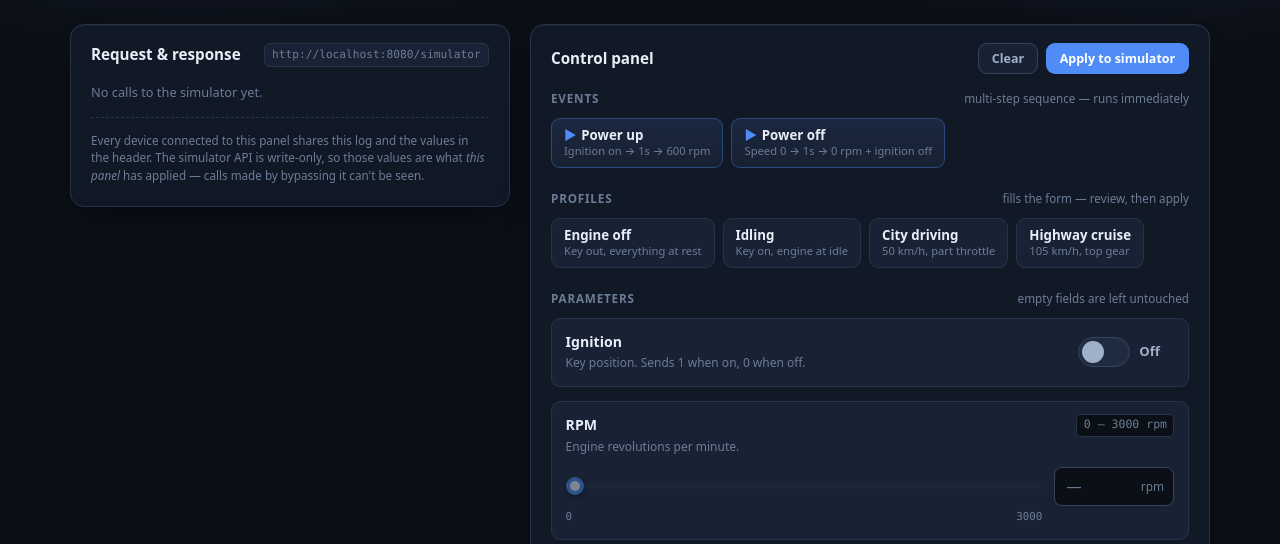
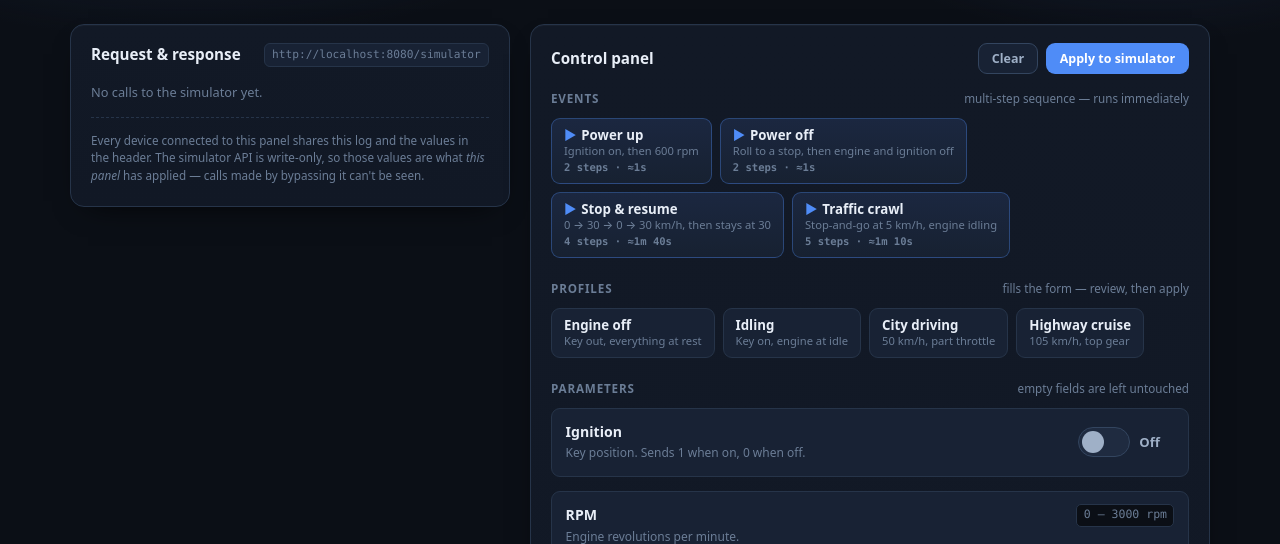
Before and after one commit to Adriedupleaf/hos-simulator-web, a Flask app: page / in a window 1280 px wide. Shown: the part 179-723 px from the top of the page. Run offline with Flask 3, Linux system fonts and the light colour scheme; data that the repository does not hold is empty.

Commit message:
Enhance event handling and UI for simulator sequences
- Updated event definitions to include new sequences: Stop & resume, Traffic crawl.
- Improved event progress display in the UI with detailed step information.
- Added functionality to cancel running sequences via a new API endpoint.
- Refactored event execution logic to run in the background, allowing for better user experience.

```diff
--- a/app.py
+++ b/app.py
@@ -135,12 +135,13 @@ PROFILES = [
 # Event profiles — ordered, multi-request sequences the server plays out on its own.
 # Each step is one GET to the simulator; `delay_after` is the pause before the next
 # step. A step repeats a parameter from the step before it when the simulator needs
-# it carried over (power-up resends ignition alongside the new RPM).
+# it carried over (power-up resends ignition alongside the new RPM). Sequences run on
+# a background thread, so a step may sit idle for a minute without holding a request.
 EVENTS = [
     {
         "id": "power_up",
         "label": "Power up",
-        "hint": "Ignition on → 1s → 600 rpm",
+        "hint": "Ignition on, then 600 rpm",
         "steps": [
             {"params": {"ignition": 1}, "delay_after": 1.0, "note": "ignition on"},
             {"params": {"ignition": 1, "rpm": 600}, "note": "600 rpm, ignition carried over"},
@@ -149,10 +150,37 @@ EVENTS = [
     {
         "id": "power_off",
         "label": "Power off",
-        "hint": "Speed 0 → 1s → 0 rpm + ignition off",
+        "hint": "Roll to a stop, then engine and ignition off",
         "steps": [
             {"params": {"speed": 0}, "delay_after": 1.0, "note": "roll to a stop"},
             {"params": {"rpm": 0, "ignition": 0}, "note": "0 rpm and ignition off"},
+        ],
+    },
+    {
+        "id": "stop_resume",
+        "label": "Stop & resume",
+        "hint": "0 → 30 → 0 → 30 km/h, then stays at 30",
+        "steps": [
+            {"params": {"speed": 0}, "delay_after": 60.0, "note": "stopped for a minute"},
+            {"params": {"speed": 30}, "delay_after": 10.0, "note": "moving at 30 km/h"},
+            {"params": {"speed": 0}, "delay_after": 30.0, "note": "stopped again"},
+            {"params": {"speed": 30}, "note": "back to 30 km/h and stays there"},
+        ],
+    },
+    {
+        "id": "traffic_crawl",
+        "label": "Traffic crawl",
+        "hint": "Stop-and-go at 5 km/h, engine idling",
+        "steps": [
+            {
+                "params": {"ignition": 1, "rpm": 750, "speed": 5},
+                "delay_after": 20.0,
+                "note": "crawling at 5 km/h",
+            },
+            {"params": {"rpm": 650, "speed": 0}, "delay_after": 15.0, "note": "stopped in the queue"},
+            {"params": {"rpm": 750, "speed": 5}, "delay_after": 25.0, "note": "crawling again"},
+            {"params": {"rpm": 650, "speed": 0}, "delay_after": 10.0, "note": "stopped again"},
+            {"params": {"rpm": 800, "speed": 5}, "note": "crawling at 5 km/h and stays there"},
         ],
     },
 ]
@@ -215,6 +243,7 @@ class LiveState:
         self._updated_by: dict | None = None
         self._changed: list[str] = []
         self._history: list[dict] = []
+        self._running: dict | None = None
         self._load(legacy_path)
 
     def _load(self, legacy_path: Path | None) -> None:
@@ -247,6 +276,7 @@ class LiveState:
             "updated_by": dict(self._updated_by) if self._updated_by else None,
             "changed": list(self._changed),
             "history": list(self._history),
+            "running": dict(self._running) if self._running else None,
             "server_time": time.time(),
         }
 
@@ -283,6 +313,16 @@ class LiveState:
             self._updated_by = source
             self._record_locked(exchange)
             self._persist_locked()
+            event = self._event_locked("update")
+            self._cond.notify_all()
+            return event
+
+    def set_running(self, running: dict | None) -> dict:
+        """Publish event-sequence progress. Transient, so it is never persisted."""
+        with self._cond:
+            self._running = running
+            self._changed = []
+            self._revision += 1
             event = self._event_locked("update")
             self._cond.notify_all()
             return event
@@ -377,6 +417,28 @@ def parse_submitted_params(payload: dict) -> tuple[dict, list[str]]:
     return parsed, errors
 
 
+def _duration_label(seconds: float) -> str:
+    seconds = int(round(seconds))
+    if seconds < 60:
+        return f"{seconds}s"
+    minutes, rest = divmod(seconds, 60)
+    return f"{minutes}m {rest}s" if rest else f"{minutes}m"
+
+
+# Resolve the event definitions once, at import: a typo in a step is a startup failure
+# rather than something that surfaces halfway through a running sequence.
+for _event in EVENTS:
+    if _event["id"] == "stop":
+        raise RuntimeError("Event id 'stop' collides with the /api/events/stop route.")
+    for _step in _event["steps"]:
+        _parsed, _errors = parse_submitted_params(_step["params"])
+        if _errors:
+            raise RuntimeError(f"Event '{_event['id']}' has an invalid step: {_errors}")
+        _step["parsed"] = _parsed
+    _event["duration"] = sum(_step.get("delay_after") or 0 for _step in _event["steps"][:-1])
+    _event["duration_label"] = _duration_label(_event["duration"])
+
+
 def build_simulator_url(params: dict) -> str:
     return f"{SIMULATOR_URL}?{urlencode(params)}"
 
@@ -424,6 +486,89 @@ def _dispatch(params: dict, label: str, source: dict) -> tuple[dict, int | None]
     exchange["status"] = response.status_code
     exchange["body"] = response.text[:BODY_LIMIT]
     return exchange, None
+
+
+class EventRunner:
+    """Plays one event sequence at a time on a background thread.
+
+    A sequence can span minutes, so the HTTP request only starts it; progress and
+    completion reach every device through the same live-state broadcast as everything
+    else. The pause between steps is a cancellable wait, so Stop takes effect at once
+    instead of after the current delay.
+    """
+
+    def __init__(self, state: LiveState) -> None:
+        self._state = state
+        self._lock = threading.Lock()
+        self._thread: threading.Thread | None = None
+        self._cancel = threading.Event()
+
+    @staticmethod
+    def _progress(event: dict, step: int, phase: str, next_at: float | None, source: dict) -> dict:
+        return {
+            "event": event["id"],
+            "label": event["label"],
+            "step": step,
+            "total": len(event["steps"]),
+            "phase": phase,
+            "note": event["steps"][step - 1]["note"] if step else None,
+            "next_at": next_at,
+            "started_by": source,
+        }
+
+    def start(self, event: dict, source: dict) -> str | None:
+        """Begin a sequence. Returns an error message, or None once it is under way."""
+        with self._lock:
+            if self._thread is not None and self._thread.is_alive():
+                return "Another event is already running."
+            cancel = threading.Event()
+            self._cancel = cancel
+            self._thread = threading.Thread(
+                target=self._run,
+                args=(event, source, cancel),
+                name=f"event-{event['id']}",
+                daemon=True,
+            )
+            # Publish before starting, so the device that asked sees it immediately.
+            self._state.set_running(self._progress(event, 0, "starting", None, source))
+            self._thread.start()
+        return None
+
+    def cancel(self) -> bool:
+        with self._lock:
+            if self._thread is None or not self._thread.is_alive():
+                return False
+            self._cancel.set()
+        return True
+
+    def _run(self, event: dict, source: dict, cancel: threading.Event) -> None:
+        total = len(event["steps"])
+        try:
+            for index, step in enumerate(event["steps"], start=1):
+                if cancel.is_set():
+                    break
+
+                self._state.set_running(self._progress(event, index, "sending", None, source))
+                label = f"{event['label']} · step {index}/{total} — {step['note']}"
+                exchange, failure = _dispatch(step["parsed"], label, source)
+                if failure:
+                    self._state.record_failure(exchange)
+                    break
+                self._state.apply(step["parsed"], source, exchange)
+
+                delay = step.get("delay_after") or 0
+                if not delay or index >= total:
+                    continue
+                self._state.set_running(
+                    self._progress(event, index, "waiting", time.time() + delay, source)
+                )
+                if cancel.wait(delay):  # True means Stop was pressed
+                    break
+        finally:
+            self._state.set_running(None)
+
+
+runner = EventRunner(live)
 
 
 def _sse(event: str, payload: dict, event_id: int | None = None) -> str:
@@ -536,49 +681,42 @@ def submit():
     )
 
 
+@app.route("/api/events/stop", methods=["POST"])
+def stop_event():
+    """Cancel the running sequence. The current step's pause is interrupted at once."""
+    stopped = runner.cancel()
+    return jsonify(
+        {
+            "ok": stopped,
+            "errors": [] if stopped else ["No event is running."],
+            "state": live.snapshot(),
+        }
+    ), (200 if stopped else 409)
+
+
 @app.route("/api/events/<event_id>", methods=["POST"])
 def run_event(event_id: str):
-    """Play out a predefined multi-step event: one simulator call per step, in order."""
+    """Start a predefined sequence. It plays out in the background, one call per step."""
     event = next((item for item in EVENTS if item["id"] == event_id), None)
     if event is None:
         return jsonify({"ok": False, "errors": [f"Unknown event '{event_id}'."]}), 404
 
     payload = request.get_json(silent=True) or {}
-    source = _client_source(payload)
-    total = len(event["steps"])
-    exchanges: list[dict] = []
-    state = live.snapshot()
+    error = runner.start(event, _client_source(payload))
+    if error:
+        return jsonify(
+            {"ok": False, "event": event_id, "errors": [error], "state": live.snapshot()}
+        ), 409
 
-    for index, step in enumerate(event["steps"], start=1):
-        parsed, errors = parse_submitted_params(step["params"])
-        if errors:  # a malformed EVENTS entry, not user input
-            return jsonify(
-                {"ok": False, "event": event_id, "errors": errors, "exchanges": exchanges}
-            ), 500
-
-        label = f"{event['label']} · step {index}/{total} — {step['note']}"
-        exchange, failure = _dispatch(parsed, label, source)
-        exchanges.append(exchange)
-
-        if failure:
-            state = live.record_failure(exchange)
-            return jsonify(
-                {
-                    "ok": False,
-                    "event": event_id,
-                    "errors": [f"Step {index}/{total} failed: {exchange['error']}"],
-                    "exchanges": exchanges,
-                    "state": state,
-                }
-            ), failure
-
-        state = live.apply(parsed, source, exchange)
-
-        delay = step.get("delay_after")
-        if delay and index < total:
-            time.sleep(delay)
-
-    return jsonify({"ok": True, "event": event_id, "exchanges": exchanges, "state": state})
+    return jsonify(
+        {
+            "ok": True,
+            "event": event_id,
+            "steps": len(event["steps"]),
+            "duration": event["duration"],
+            "state": live.snapshot(),
+        }
+    ), 202
 
 
 if __name__ == "__main__":
--- a/templates/index.html
+++ b/templates/index.html
@@ -403,6 +403,14 @@
     .chip-event .play { color: var(--accent); margin-right: 0.3rem; }
     .chip-event.running { border-color: var(--accent); background: var(--accent-soft); }
 
+    .chip-event .chip-meta {
+      display: block;
+      font-size: 0.66rem;
+      color: var(--text-faint);
+      font-family: var(--mono);
+      margin-top: 0.15rem;
+    }
+
     .event-progress {
       margin-top: 0.6rem;
       font-size: 0.76rem;
@@ -410,11 +418,16 @@
       background: var(--accent-soft);
       border: 1px solid #4f8cf759;
       border-radius: var(--radius-sm);
-      padding: 0.5rem 0.7rem;
+      padding: 0.5rem 0.5rem 0.5rem 0.7rem;
       font-family: var(--mono);
+      display: flex;
+      align-items: center;
+      justify-content: space-between;
+      gap: 0.75rem;
     }
 
     .event-progress[hidden] { display: none; }
+    .event-progress #eventProgressText { min-width: 0; }
 
     /* ---------- fields ---------- */
 
@@ -689,10 +702,14 @@
               <button type="button" class="chip chip-event" data-event="{{ event.id }}">
                 <span class="play" aria-hidden="true">▶</span>{{ event.label }}
                 <span class="chip-sub">{{ event.hint }}</span>
+                <span class="chip-meta">{{ event.steps|length }} steps · ≈{{ event.duration_label }}</span>
               </button>
               {% endfor %}
             </div>
-            <div class="event-progress" id="eventProgress" role="status" aria-live="polite" hidden></div>
+            <div class="event-progress" id="eventProgress" role="status" aria-live="polite" hidden>
+              <span id="eventProgressText"></span>
+              <button type="button" class="btn-tiny" id="stopEventBtn">Stop</button>
+            </div>
           </div>
 
           <div class="group">
@@ -862,6 +879,8 @@
     const remoteNoticeText = document.getElementById("remoteNoticeText");
     const exchangesEl = document.getElementById("exchanges");
     const eventProgress = document.getElementById("eventProgress");
+    const eventProgressText = document.getElementById("eventProgressText");
+    const stopEventBtn = document.getElementById("stopEventBtn");
     const eventButtons = [...document.querySelectorAll("[data-event]")];
 
     /* This device's identity, so we can tell our own changes from everyone else's. */
@@ -880,7 +899,6 @@
     let lastSignalAt = 0;         // last time the stream proved it was alive
     let pollTimer = null;
     let noticeTimer = null;
-    let runningEvent = null;
     const dirty = new Set();      // fields the user has edited since the last submit
 
     /* ---------- formatting ---------- */
@@ -1126,7 +1144,7 @@
       renderTiles(state.params, changed);
       renderMeta();
       renderExchanges(state.history);
-      if (runningEvent) updateEventProgress();
+      renderRunning();
 
       // Adopt live values for anything the user is not currently editing.
       for (const name of Object.keys(PARAM_META)) {
@@ -1190,9 +1208,11 @@
       }
     }, 5000);
 
+    // Keeps relative timestamps and the between-steps countdown ticking.
     setInterval(() => {
       if (liveState.updated_at) renderMeta();
       if (liveState.history && liveState.history.length) renderExchanges(liveState.history);
+      if (liveState.running) renderRunning();
     }, 1000);
 
     /* ---------- status banner ---------- */
@@ -1217,44 +1237,56 @@
 
     /* ---------- submit buttons (one in the card head, one under the form) ---------- */
 
-    function setSubmitDisabled(disabled) {
-      for (const btn of submitButtons) btn.disabled = disabled;
-    }
-
     function setSubmitting(busy) {
-      setSubmitDisabled(busy);
       for (const btn of submitButtons) {
+        btn.disabled = busy;
         btn.textContent = busy ? "Applying…" : "Apply to simulator";
       }
     }
 
     /* ---------- events ---------- */
 
-    /** Derive progress from the exchanges the server has broadcast so far. */
-    function updateEventProgress() {
-      const latest = (liveState.history || [])[0];
-      const label = latest && latest.label && latest.label.startsWith(runningEvent.label)
-        ? latest.label
-        : `${runningEvent.label} — starting…`;
-      eventProgress.textContent = `▶ ${label}`;
-    }
+    /**
+     * Sequences run on the server, so their progress arrives in the live broadcast
+     * like everything else — including on devices that did not start them.
+     */
+    function renderRunning() {
+      const running = liveState.running;
 
-    function setEventsBusy(busy, activeId) {
       for (const btn of eventButtons) {
-        btn.disabled = busy;
-        btn.classList.toggle("running", busy && btn.dataset.event === activeId);
+        btn.disabled = Boolean(running);
+        btn.classList.toggle("running", Boolean(running) && running.event === btn.dataset.event);
       }
-      setSubmitDisabled(busy);
-      eventProgress.hidden = !busy;
+
+      if (!running) {
+        eventProgress.hidden = true;
+        return;
+      }
+
+      const parts = [running.label];
+      if (running.step) parts.push(`step ${running.step}/${running.total}`);
+      if (running.note) parts.push(running.note);
+      if (running.phase === "waiting" && running.next_at) {
+        const left = Math.max(0, Math.round(running.next_at - (Date.now() / 1000 - clockSkew)));
+        parts.push(`next in ${left}s`);
+      }
+      if (running.started_by && running.started_by.client_id !== CLIENT_ID) {
+        parts.push(`started from ${describeSource(running.started_by)}`);
+      }
+
+      eventProgressText.textContent = `▶ ${parts.join(" · ")}`;
+      eventProgress.hidden = false;
     }
 
     async function runEvent(eventId) {
       const event = EVENTS.find((item) => item.id === eventId);
-      if (!event || runningEvent) return;
+      if (!event || liveState.running) return;
 
-      runningEvent = event;
-      setEventsBusy(true, eventId);
-      updateEventProgress();
+      // The event owns these parameters now — let the form follow the live state.
+      for (const step of event.steps) {
+        for (const name of Object.keys(step.params)) dirty.delete(name);
+      }
+      refreshDiffMarkers();
       statusEl.hidden = true;
 
       try {
@@ -1264,26 +1296,29 @@
           body: JSON.stringify({ client_id: CLIENT_ID }),
         });
         const body = await res.json();
-
-        // The event owns these parameters now — let the form follow the live state.
-        for (const step of event.steps) {
-          for (const name of Object.keys(step.params)) dirty.delete(name);
-        }
         if (body.state) applyState(body.state);
 
-        const steps = (body.exchanges || []).length;
         if (body.ok) {
-          showStatus("success", `${event.label} sent`, [
-            `${steps} request${steps === 1 ? "" : "s"} delivered — see Request & response.`,
+          showStatus("success", `${event.label} started`, [
+            `${event.steps.length} steps over about ${event.duration_label}` +
+            " — follow it above and in Request & response.",
           ]);
         } else {
-          showStatus("error", `${event.label} stopped`, body.errors || ["Unknown error"]);
+          showStatus("error", `${event.label} not started`, body.errors || ["Unknown error"]);
         }
       } catch (err) {
-        showStatus("error", `${event.label} failed`, [err.message]);
-      } finally {
-        runningEvent = null;
-        setEventsBusy(false, null);
+        showStatus("error", `${event.label} failed to start`, [err.message]);
+      }
+    }
+
+    async function stopEvent() {
+      try {
+        const res = await fetch("/api/events/stop", { method: "POST" });
+        const body = await res.json();
+        if (body.state) applyState(body.state);
+        if (!body.ok) showStatus("error", "Could not stop", body.errors || ["Unknown error"]);
+      } catch (err) {
+        showStatus("error", "Could not stop", [err.message]);
       }
     }
 
@@ -1351,6 +1386,8 @@
     eventButtons.forEach((btn) => {
       btn.addEventListener("click", () => runEvent(btn.dataset.event));
     });
+
+    stopEventBtn.addEventListener("click", stopEvent);
 
     document.querySelectorAll("[data-profile]").forEach((btn) => {
       btn.addEventListener("click", () => {
```
Also changed, not shown: README.md.
